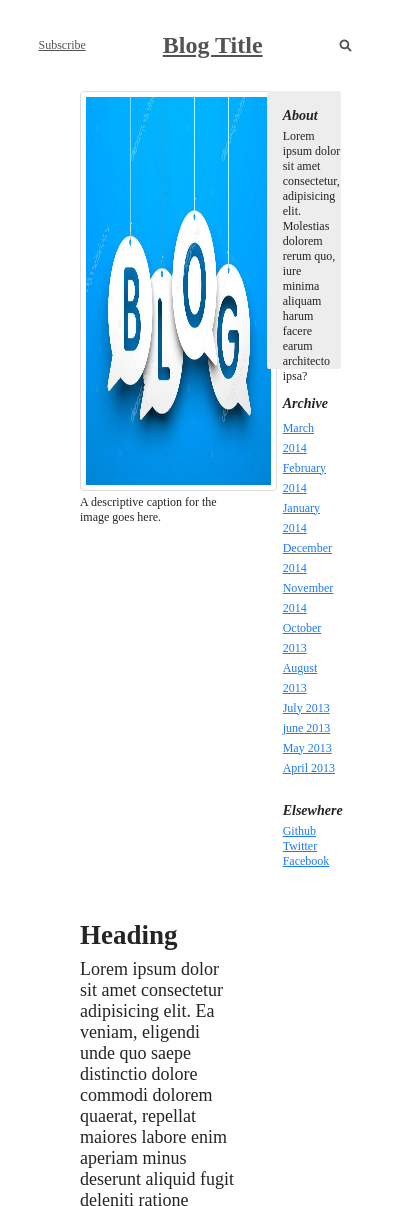
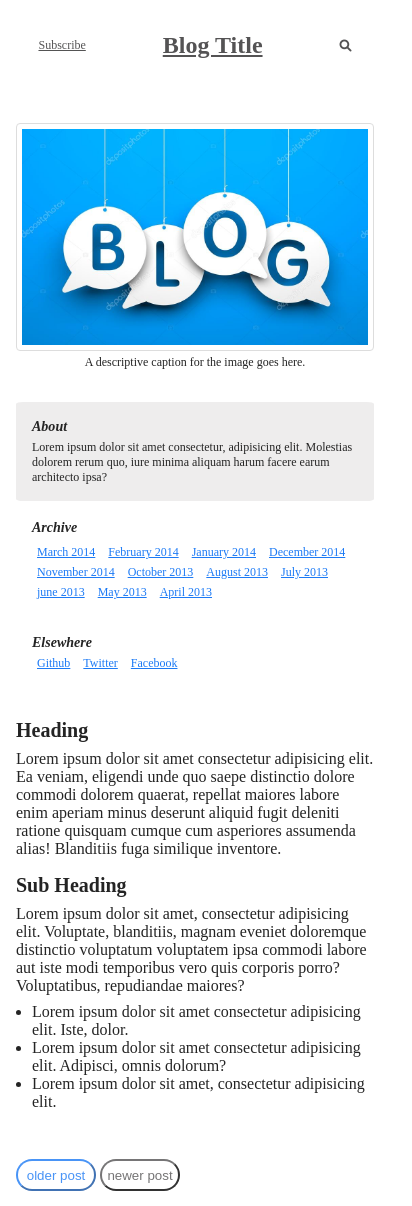
Before and after one commit to dalia2323/Training--project-1, a plain HTML site: page page1.html in a window 390 px wide. Shown: the top 1206 px of the page, 412 px wide, since content can reach past the window. Drawn offline with Linux system fonts and the light colour scheme.

Commit message:
commit#6

```diff
--- a/assets/page.css
+++ b/assets/page.css
@@ -44,6 +44,7 @@ main {
     height:400px ;
     width: 80%;
     margin-left: 5rem;
+    margin-top: 2rem;
 }
 .img-section figcaption{
     margin-left: 5rem;
@@ -58,6 +59,8 @@ main {
     padding-left: 1rem;
     padding-top: 1rem;
     height: 35%;
+    margin-top: 2rem;
+
 }
 .about-section h3{
     font-style: italic;
@@ -68,15 +71,11 @@ main {
     padding-top: 1.5rem;
     line-height:20px;
 }
-.about-section .div2 a{
-    display: block;
-    color: #1c7af5;
-}
 .about-section .div3 {
     padding-left: 1rem;
     padding-top: 1.5rem;
 }
-.about-section .div3 a{
+.about-section .div2 a, .about-section .div3 a {
     display: block;
     color: #1c7af5;
 }
@@ -143,14 +142,74 @@ footer i{
     header{
         padding: 2rem 1rem;
         }
+        .img-section img{
+            margin-left: 3rem;
+        }
+        .img-section figcaption {
+            margin-left: 3rem;
+        }
 }
 @media screen and (max-width: 480px) {
    header{
     justify-content:space-around;
     padding: 2rem 0rem;
+    }
+        main {
+            display: block;
+            padding: 1rem;
+        }
 
-     }
+        .img-section img {
+            width: 100%;
+            height: auto;
+            margin-left: 0;
+            margin-top: 1rem;
+        }
+
+        .img-section figcaption {
+            text-align: center;
+            margin-left: 0;
+        }
+
+        .about-section {
+            width: 100%;
+            margin-top: 1rem;
+        }
+        .about-section .div2 a, .about-section .div3 a {
+            display: inline;
+            padding: 5px;
+        }
+        .about-section .div1,
+        .about-section .div2,
+        .about-section .div3 {
+            padding: 1rem;
+        }
+
+        .paragraph-section {
+            width: 100%;
+            padding-left: 0;
+            font-size: 16px;
+            margin-top: 1rem;
+        }
+
+        .paragraph-section h1 {
+            font-size: 20px;
+        }
+
+        .paragraph-section ul {
+            padding-left: 1rem;
+        }
+
+        footer {
+            width: 100%;
+            margin-left: 0;
+            padding: 1rem;
+        }
+
+        footer i {
+            padding-top: 20px;
+            padding-left: 10px;
+        }
+    }
+  @media screen and (max-width: 375px) {
   }
-  @media screen and (max-width: 375px) {
-
-  }
```
